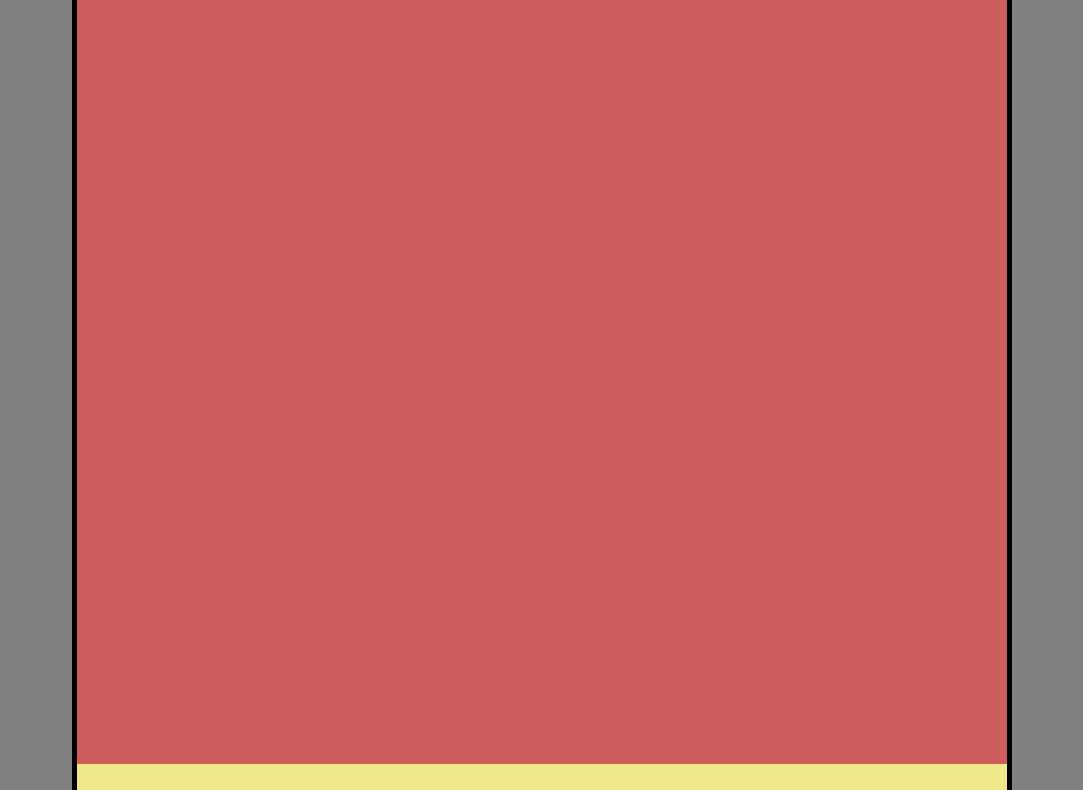
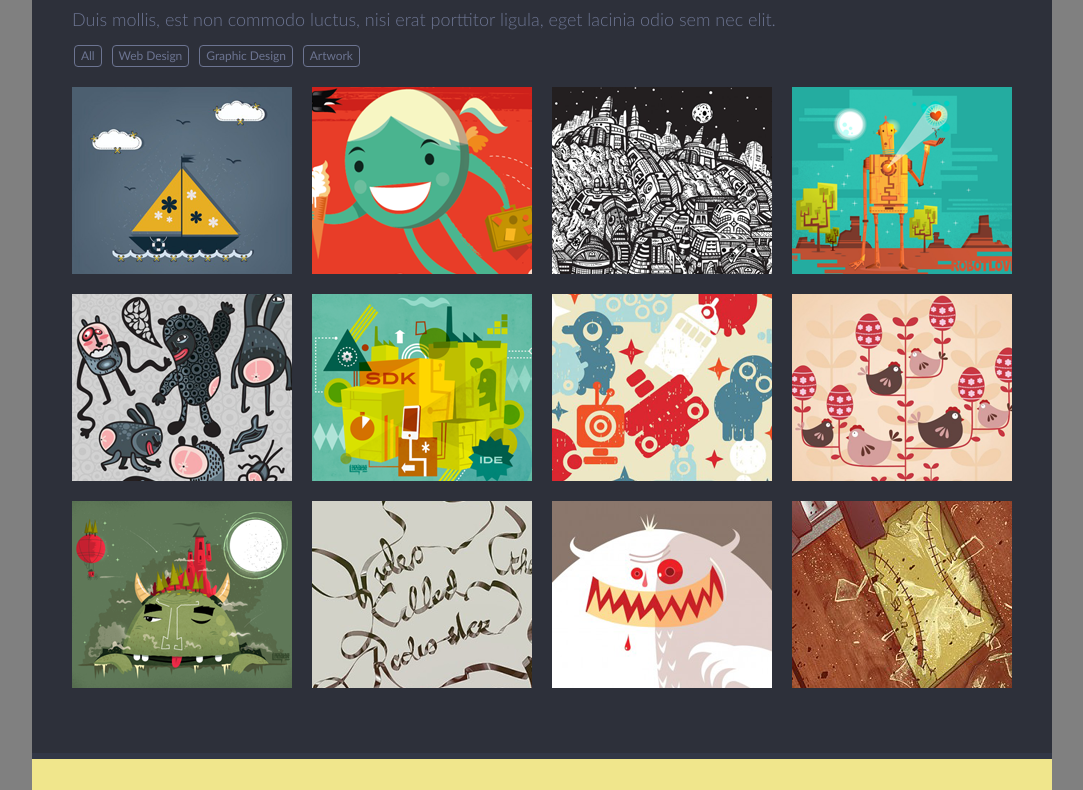
Before and after one commit to alexkh18/singolo, a website: page singolo2.html in a window 1280 px wide. Shown: the part 111-901 px from the top of the page, without its empty margins (98-1181 px from the left). Drawn offline with nearby package versions, Linux system fonts and the light colour scheme.

Commit message:
feat: complete portfolio section

```diff
--- a/singolo2.css
+++ b/singolo2.css
@@ -18,25 +18,108 @@ h2 {
   color: #f06c64;
 }
 
-main {
+/*---------------------------------main---------------------------------*/
+.section-title {
+  margin: 28px 0 15px 0;
+  font-weight: 900;
+  font-size: 2.5rem;
+  line-height: 0.595em;
+  font-family: "Lato", "Arial Black", sans-serif;
+  color: #666d89;
+  letter-spacing: -0.2px;
+}
+
+.section-description {
+  margin: 28px 0 5px 0;
+  font-weight: 300;
+  font-size: 1.5rem;
+  line-height: 1.667em;
+  font-family: "Lato", "Arial", sans-serif;
+  color: #6c7491;
+}
+
+/*---------------------------------main__portfolio---------------------------------*/
+.portfolio {
+  height: 870px;
+}
+
+.portfolio__top {
+  height: 864px;
+  background-color: #2d303a;
+}
+
+.portfolio__bottom {
+  height: 6px;
+
+  background-color: #323746;
+}
+
+.portfolio__title {
+  padding-top: 41px;
+  margin-left: 40px;
+}
+
+
+.portfolio__description,
+.portfolio__nav {
+  margin-left: 40px;
+}
+
+.portfolio-nav {
+  margin: 0;
+  padding: 0;
+  margin-top: 11px;
+  margin-left: 2px;
+  display: flex;
+  list-style-type: none;
+}
+
+.portfolio-nav__item {
+  display: flex;
+
+  margin-right: 10px;
+
+  font-size: 12px;
+  font-family: "Lato";
+  font-weight: 400;
+  color: #6c7491;
+  line-height: 1.65;
+  text-align: justify;
+}
+
+.portfolio-nav__link {
+  border-radius: 4px;
+  text-decoration: none;
+  color: #6c7491;
+  border: 1px solid #6c7491;
+  padding: 0 6px;
+  letter-spacing: -0.06px;
+}
+
+.portfolio-nav__link:hover {
+  border: 1px solid #ffffff;
+  color: #ffffff;
+}
+
+/*---------------------------------main__portfolio__gallery---------------------------------*/
+.portfolio__gallery {
+  display: flex;
+  justify-content: start;
+  margin-left: 30px;
+  margin-top: 1px;
+}
+
+.gallery__column {
+  max-height: 621px;
   overflow: hidden;
 }
 
-.content-wrapper {
-  margin: 0 3.92%;
-  border: 5px black solid;
+.gallery__item {
+  margin: 19px 10px 0 10px;
+  height: 188px;
 }
 
-/*---------------------------------main_portfolio---------------------------------*/
-
-.portfolio {
-  display: flex;
-  height: 870px;
-  background-color: indianred;
-}
-
-/*---------------------------------main_about---------------------------------*/
-
+/*---------------------------------main__about---------------------------------*/
 .about {
   display: flex;
   height: 734px;
--- a/singolo2.html
+++ b/singolo2.html
@@ -10,22 +10,55 @@
 </head>
 <body>
   <main>
-    <div class="content-wrapper">
     <section class="portfolio">
       <div class="portfolio__top">
-          <div class="portfolio__title section-title"></div>
-          <div class="portfolio__description section-description"></div>
-          <div class="portfolio__nav"></div>
-          <div class="portfolio__gallery"></div>
+        <div class="portfolio__title"><h2 class="section-title">Portfolio</h2></div>
+        <div class="portfolio__description section-description">Duis mollis, est non commodo luctus, nisi erat porttitor ligula, eget lacinia odio sem nec elit.</div>
+        <div class="portfolio__nav">
+          <ul class="portfolio-nav">
+            <li class="portfolio-nav__item">
+              <a class="portfolio-nav__link" href="">All</a>
+            </li>
+            <li class="portfolio-nav__item">
+              <a class="portfolio-nav__link" href="">Web Design</a>
+            </li>
+            <li class="portfolio-nav__item">
+              <a class="portfolio-nav__link" href="">Graphic Design</a>
+            </li>
+            <li class="portfolio-nav__item">
+              <a class="portfolio-nav__link" href="">Artwork</a>
+            </li>
+          </ul>
+        </div>
+          <div class="portfolio__gallery">
+          <div class="gallery__column">
+            <div class="gallery__item"><img src="./assets/images/portfolio_images/portfolio_img_1.png" alt="portfolio image" width="220" height="187"></div>
+            <div class="gallery__item"><img src="./assets/images/portfolio_images/portfolio_img_5.png" alt="portfolio image" width="220" height="187"></div>
+            <div class="gallery__item"><img src="./assets/images/portfolio_images/portfolio_img_9.png" alt="portfolio image" width="220" height="187"></div>
+          </div>
+          <div class="gallery__column">
+            <div class="gallery__item"><img src="./assets/images/portfolio_images/portfolio_img_2.png" alt="portfolio image" width="220" height="187"></div>
+            <div class="gallery__item"><img src="./assets/images/portfolio_images/portfolio_img_6.png" alt="portfolio image" width="220" height="187"></div>
+            <div class="gallery__item"><img src="./assets/images/portfolio_images/portfolio_img_10.png" alt="portfolio image" width="220" height="187"></div>
+          </div>
+          <div class="gallery__column">
+            <div class="gallery__item"><img src="./assets/images/portfolio_images/portfolio_img_3.png" alt="portfolio image" width="220" height="187"></div>
+            <div class="gallery__item"><img src="./assets/images/portfolio_images/portfolio_img_7.png" alt="portfolio image" width="220" height="187"></div>
+            <div class="gallery__item"><img src="./assets/images/portfolio_images/portfolio_img_11.png" alt="portfolio image" width="220" height="187"></div>
+          </div>
+          <div class="gallery__column">
+            <div class="gallery__item"><img src="./assets/images/portfolio_images/portfolio_img_4.png" alt="portfolio image" width="220" height="187"></div>
+            <div class="gallery__item"><img src="./assets/images/portfolio_images/portfolio_img_8.png" alt="portfolio image" width="220" height="187"></div>
+            <div class="gallery__item"><img src="./assets/images/portfolio_images/portfolio_img_12.png" alt="portfolio image" width="220" height="187"></div>
+          </div>
+        </div>
       </div>
       <div class="portfolio__bottom"><div>
     </section>
     <section class="about">
-        <div class="about__top">
-        </div>
+      <div class="about__top"></div>
       <div class="about__bottom"><div>
     </section>
-    </div>
   </main>
 </body>
 </html>
```
Also changed, not shown: assets/images/portfolio_images/portfolio_img_1.png (added), assets/images/portfolio_images/portfolio_img_10.png (added), assets/images/portfolio_images/portfolio_img_11.png (added), assets/images/portfolio_images/portfolio_img_12.png (added), assets/images/portfolio_images/portfolio_img_2.png (added), assets/images/portfolio_images/portfolio_img_3.png (added), assets/images/portfolio_images/portfolio_img_4.png (added), assets/images/portfolio_images/portfolio_img_5.png (added), assets/images/portfolio_images/portfolio_img_6.png (added), assets/images/portfolio_images/portfolio_img_7.png (added), assets/images/portfolio_images/portfolio_img_8.png (added), assets/images/portfolio_images/portfolio_img_9.png (added). Lines whose indentation alone changed are shown as unchanged.
